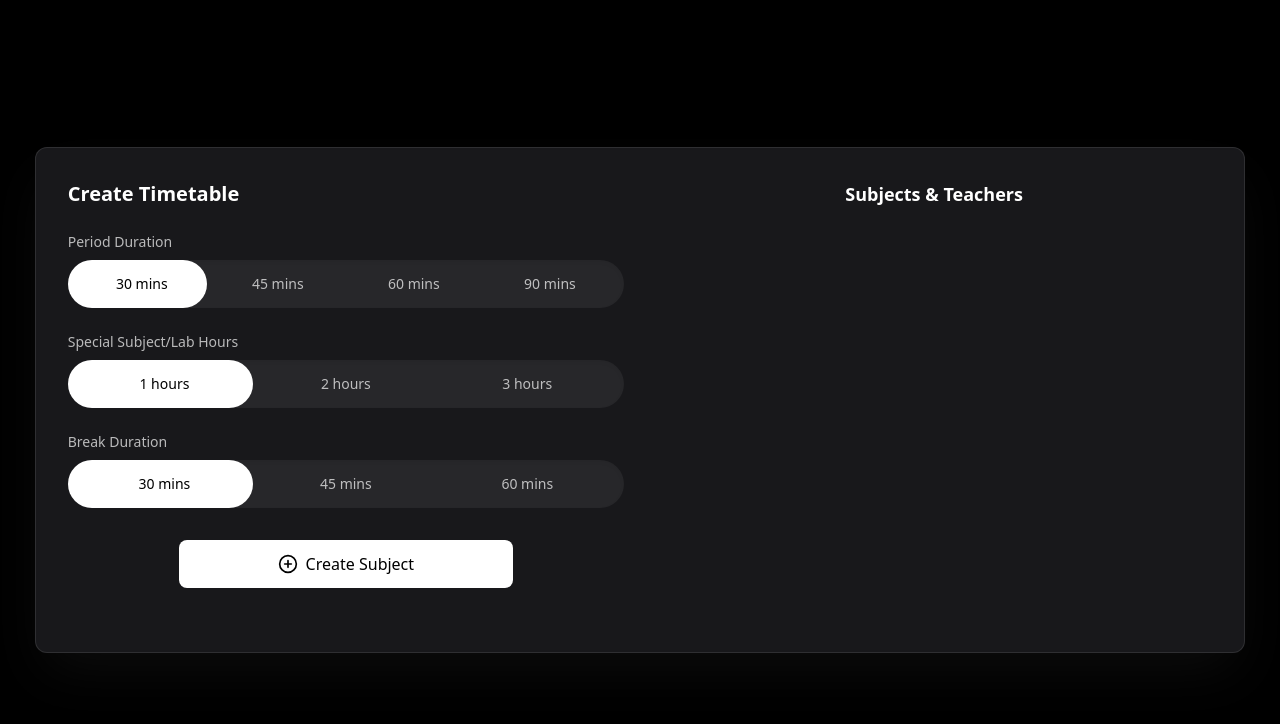
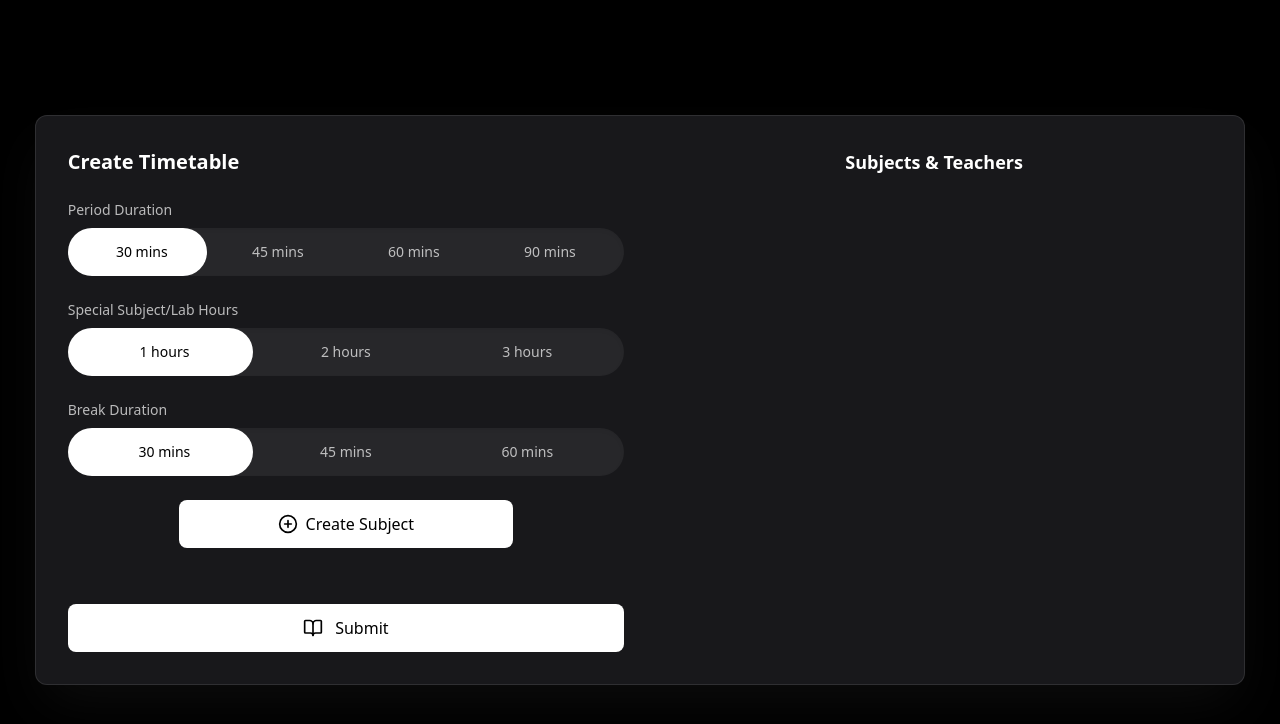
Before and after one commit to Harshiile/Components, a React (Vite) app: page /select in a window 1280 px wide. Shown: the top 724 px of the page. Built offline with nearby package versions, Linux system fonts and the light colour scheme.

Commit message:
Selector page updated

```diff
--- a/src/components/Selector.jsx
+++ b/src/components/Selector.jsx
@@ -1,10 +1,10 @@
 import { useState } from "react";
-import { PlusCircle } from "lucide-react";
+import { PlusCircle, BookOpen } from "lucide-react";
 
 function TimeTableForm() {
   const [periodDuration, setPeriodDuration] = useState(30);
   const [specialHours, setSpecialHours] = useState(1);
-  const [breakDurationsArray, setBreakDuration] = useState(30);
+  const [breakDuration, setBreakDuration] = useState(30);
   const [isSubjectOpen, setIsSubjectOpen] = useState(false);
   const [subjects, setSubjects] = useState([]);
   const [newSubject, setNewSubject] = useState("");
@@ -12,9 +12,10 @@ function TimeTableForm() {
 
   const durationArray = [30, 45, 60, 90];
   const specialDurationArray = [1, 2, 3];
-  const breakDurationsArrays = [30, 45, 60];
+  const breakDurationsArray = [30, 45, 60];
 
-  const addSubject = () => {
+  const addSubject = (e) => {
+    e.preventDefault();
     if (!teachers[0]) {
       // Toast : "Atleast one teacher is required"
       return;
@@ -26,13 +27,17 @@ function TimeTableForm() {
       setIsSubjectOpen(false);
     }
   };
-
+  const handleSubmit = (e) => {
+    e.preventDefault();
+    console.log(periodDuration, specialHours, breakDuration);
+    console.log(subjects);
+  };
   return (
     <div className="min-h-screen bg-black flex items-center justify-center p-4">
       <div className="w-[97%] bg-zinc-900 rounded-xl shadow-2xl shadow-white/5 p-8 border border-white/10 flex">
         <div className="w-1/2 pr-4">
           <h2 className="text-white text-xl font-semibold mb-6">Create Timetable</h2>
-          <form className="space-y-6">
+          <form className="space-y-6" onSubmit={handleSubmit}>
             {/* Period Duration */}
             <label className="block text-sm font-medium text-white/70 mb-2">Period Duration</label>
             <div className="relative p-1.5 bg-zinc-800 rounded-full flex shadow-inner w-full">
@@ -84,33 +89,32 @@ function TimeTableForm() {
                 <div
                   className={`absolute top-0 left-0 h-[calc(100%)] w-[calc(33.33%)] bg-white rounded-full transition-all duration-300`}
                   style={{
-                    left: `calc(${(breakDurationsArrays.indexOf(breakDurationsArray) / breakDurationsArrays.length) * 100}%)`,
+                    left: `calc(${(breakDurationsArray.indexOf(breakDuration) / breakDurationsArray.length) * 100}%)`,
                   }}
                 ></div>
-                {breakDurationsArrays.map(item => (
+                {breakDurationsArray.map(item => (
                   <button
                     type="button"
                     key={item}
                     onClick={() => setBreakDuration(item)}
-                    className={`flex-1 py-2 px-4 rounded-full text-sm font-medium relative z-10 transition-colors duration-300 cursor-pointer ${breakDurationsArray === item ? 'text-black' : 'text-white/70 hover:text-white'}`}
+                    className={`flex-1 py-2 px-4 rounded-full text-sm font-medium relative z-10 transition-colors duration-300 cursor-pointer ${breakDuration === item ? 'text-black' : 'text-white/70 hover:text-white'}`}
                   >
                     {item} mins
                   </button>
                 ))}
               </div>
-            </div>
-          </form>
+
 
               {/* Create Subject Button */}
               <button
-            onClick={() => setIsSubjectOpen(!isSubjectOpen)}
-            className="mt-8 w-[60%] mx-auto bg-white text-black font-medium py-3 px-4 rounded-lg transition-all duration-300 hover:bg-zinc-100 active:bg-zinc-200 hover:scale-[1.02] flex items-center justify-center gap-2 cursor-pointer"
+                onClick={(e) => { e.preventDefault(); setIsSubjectOpen(!isSubjectOpen) }}
+                className="w-[60%] my-6 mx-auto bg-white text-black font-medium py-3 px-4 rounded-lg transition-all duration-300 hover:bg-zinc-100 active:bg-zinc-200 hover:scale-[1.02] flex items-center justify-center gap-2 cursor-pointer"
               >
                 <PlusCircle className="h-5 w-5" /> Create Subject
               </button>
 
               {/* Subject Input Form */}
-          <div className={` flex flex-col gap-y-4 overflow-hidden transition-all duration-300 py-4 ${isSubjectOpen ? 'max-h-60 opacity-100' : 'max-h-0 opacity-0'}`}>
+              <div className={`flex flex-col gap-y-4 overflow-hidden transition-all duration-300 py-4 ${isSubjectOpen ? 'max-h-60 opacity-100' : 'max-h-0 opacity-0'}`}>
                 <div className="group mx-auto">
                   <input
                     type="text"
@@ -119,7 +123,6 @@ function TimeTableForm() {
                     value={newSubject}
                     onChange={(e) => setNewSubject(e.target.value)}
                     className="w-full px-4 py-2 bg-zinc-800 border border-white/10 rounded-lg text-white placeholder-white/30 focus:outline-none focus:ring-2 focus:ring-white/50 focus:border-transparent transition-all duration-200"
-                required
                   />
                 </div>
                 <div className="flex justify-center gap-x-6">
@@ -136,7 +139,6 @@ function TimeTableForm() {
                         setTeachers(updatedTeachers);
                       }}
                       className="w-[40%] px-4 py-2 bg-zinc-800 border border-white/10 rounded-lg text-white placeholder-white/30 focus:outline-none focus:ring-2 focus:ring-white/50 focus:border-transparent transition-all duration-200"
-                  required
                     />
                   ))}
                 </div>
@@ -147,6 +149,15 @@ function TimeTableForm() {
                   Add Subject
                 </button>
               </div>
+              <button
+                type="submit"
+                className="w-full bg-white text-black font-medium py-3 px-4 rounded-lg transition-all duration-300 hover:bg-zinc-100 active:bg-zinc-200 hover:scale-[1.02] flex items-center justify-center gap-3"
+              >
+                <BookOpen className="h-5 w-5" />
+                Submit
+              </button>
+            </div>
+          </form>
         </div>
 
         {/* Display Subjects */}
@@ -161,8 +172,8 @@ function TimeTableForm() {
             </div>
           ))}
         </div>
-      </div>
-    </div>
+      </div >
+    </div >
   );
 }
 
```
Lines whose indentation alone changed are shown as unchanged.
